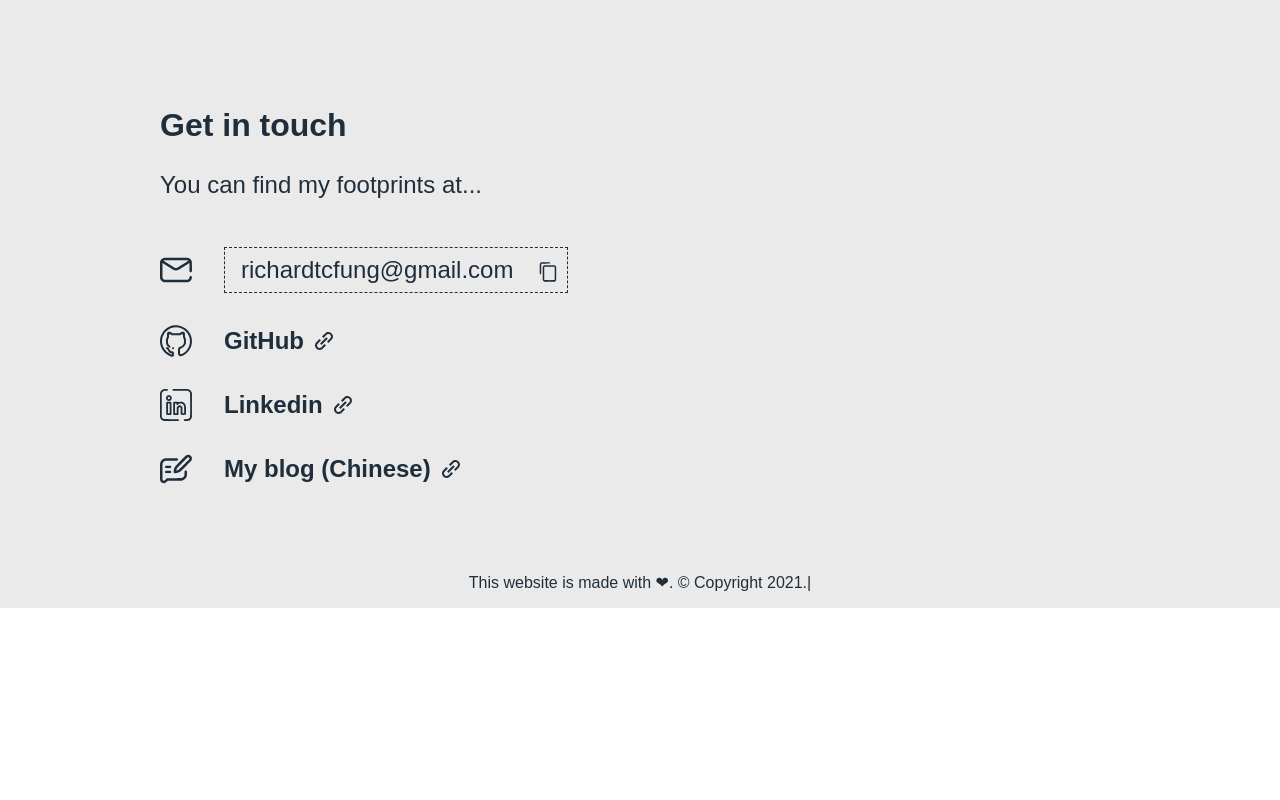
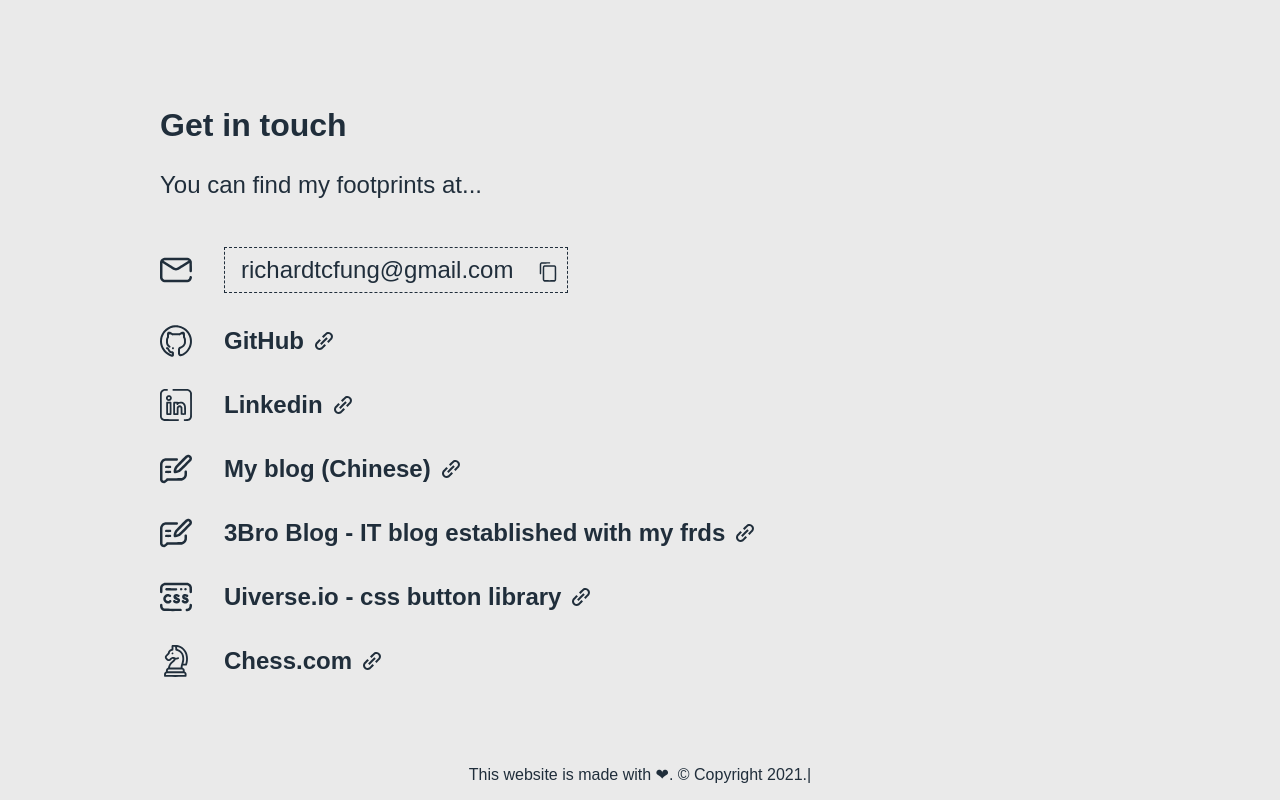
Before and after one commit to r7chardgh/profile, a React (Vite) app: page / in a window 1280 px wide. Shown: the part 2178-2978 px from the top of the page. Before the commit the page ends 2786 px from the top, so only its background shows below. Built offline with nearby package versions, Linux system fonts and the light colour scheme; a web font is replaced by a local one.

Commit message:
Update Works and Contact items

```diff
--- a/public/profile.json
+++ b/public/profile.json
@@ -84,6 +84,27 @@
         "icon": "myblog",
         "value": "https://richard.3bro.info/",
         "isCopy": false
+      },
+      {
+        "id": 5,
+        "name": "3Bro Blog - IT blog established with my frds",
+        "icon": "myblog",
+        "value": "https://blog.3bro.info/",
+        "isCopy": false
+      },
+      {
+        "id": 6,
+        "name": "Uiverse.io - css button library",
+        "icon": "css",
+        "value": "https://uiverse.io/profile/r7chardgh",
+        "isCopy": false
+      },
+      {
+        "id": 7,
+        "name": "Chess.com",
+        "icon": "chess",
+        "value": "https://www.chess.com/member/rtsang",
+        "isCopy": false
       }
     ],
     "works": [
@@ -101,6 +122,12 @@
       },
       {
         "id": 3,
+        "name": "FPS Meter",
+        "link": "https://r7chardgh.github.io/fps-meter",
+        "description": "A simple meter displaying the frame rate of browser"
+      },
+      {
+        "id": 4,
         "name": "HK Sunset Sunrise Time",
         "link": "https://r7chardgh.github.io/hkweather",
         "description": "A Single Page for showing the current sunrise and sunset time in Hong Kong."
--- a/src/components/Icon.jsx
+++ b/src/components/Icon.jsx
@@ -12,6 +12,8 @@
 import { ReactComponent as IconMyBlog } from "../assets/images/social-media/myblog-icon.svg";
 import { ReactComponent as IconHyperlink } from "../assets/images/social-media/hyperlink-icon.svg";
 import { ReactComponent as IconClipboard } from "../assets/images/social-media/clipboard-icon.svg";
+import { ReactComponent as Chess } from "../assets/images/social-media/chess-icon.svg";
+import { ReactComponent as CSS } from "../assets/images/social-media/css-icon.svg";
 import { ReactComponent as IconNext } from "../assets/images/slide/next.svg";
 import { ReactComponent as IconPrevious } from "../assets/images/slide/previous.svg";
 function Icon({ id, ...props }) {
@@ -40,6 +42,10 @@
       return <IconHyperlink {...props} />;
     case "clipboard":
       return <IconClipboard {...props} />;
+    case "chess":
+      return <Chess {...props} />;
+    case "css":
+      return <CSS {...props} />;
     case "next":
       return <IconNext {...props} />;
     case "previous":
```
Also changed, not shown: src/assets/images/social-media/chess-icon.svg (added), src/assets/images/social-media/css-icon.svg (added).
